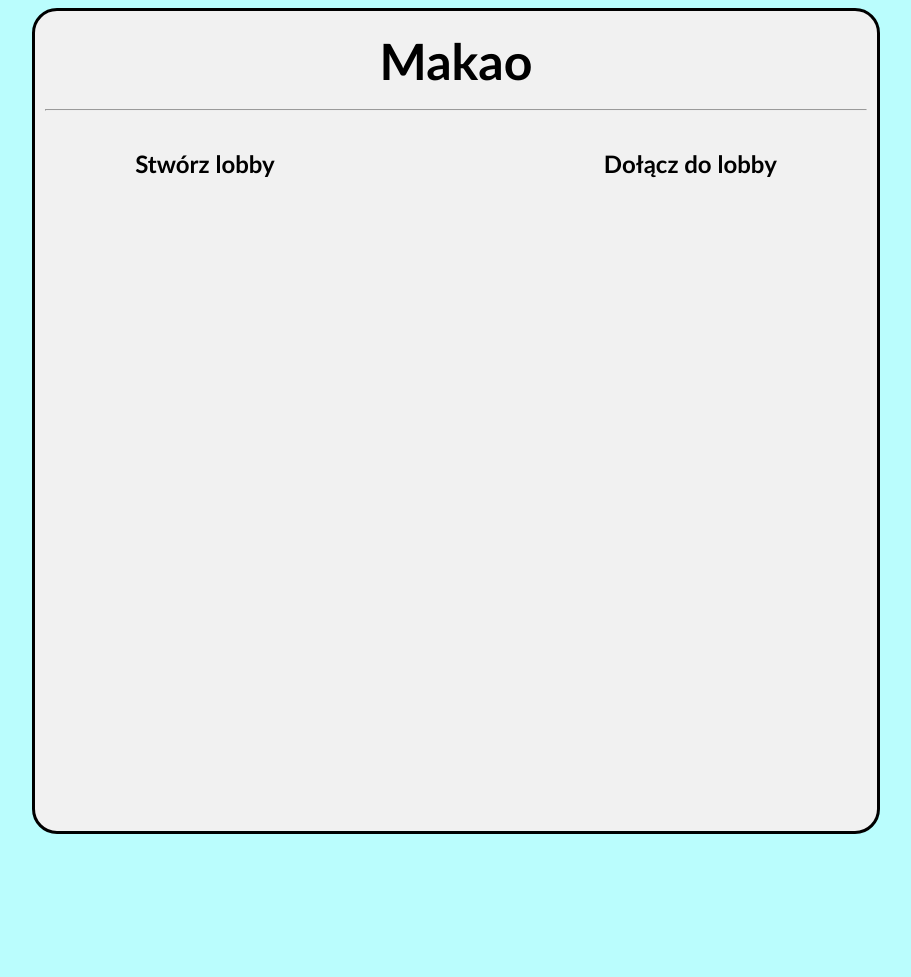
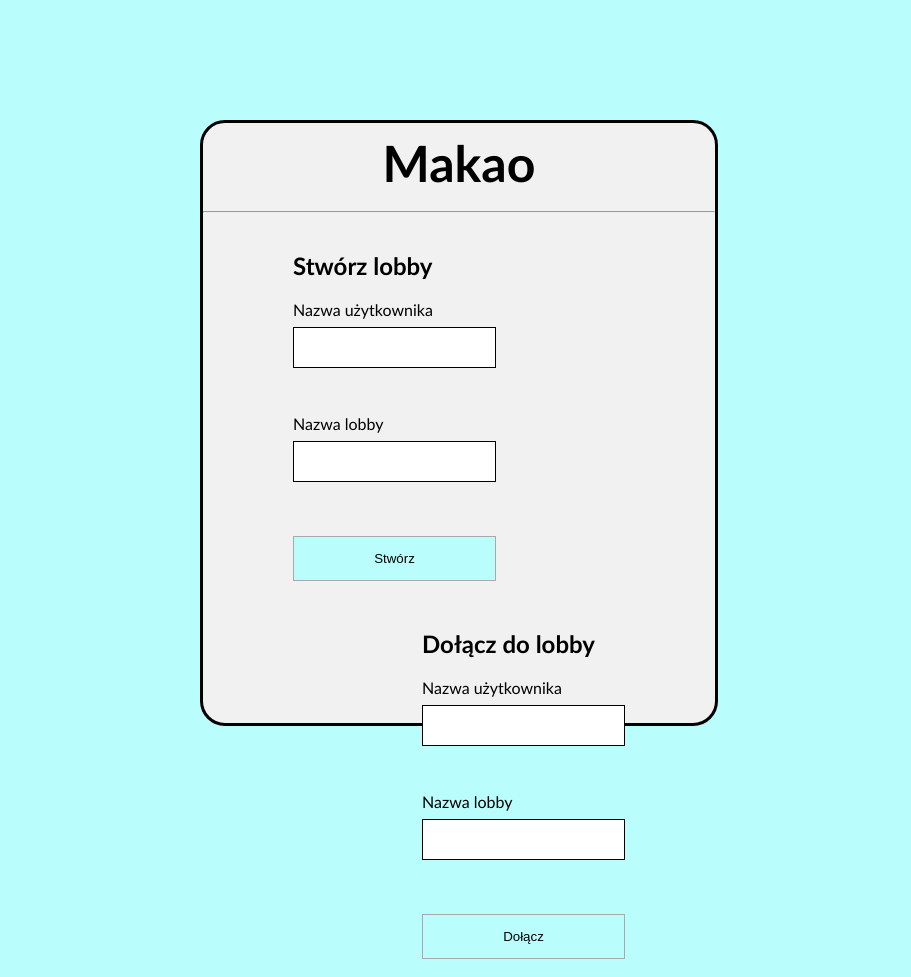
Before and after one commit to cmiband/Makao, a website: page public/views/index.html in a window 1280 px wide. Shown: the whole page, without its empty margins (184-1095 px from the left). Before the commit the page ends 842 px from the top, so only its background shows below. Drawn offline with nearby package versions, Linux system fonts and the light colour scheme; no server answers.

Commit message:
probably end of basic front-end
also first socket.io test

```diff
--- /dev/null
+++ b/client.js
@@ -0,0 +1 @@
+const socket = io('http://localhost:3000');
--- a/package.json
+++ b/package.json
@@ -20,6 +20,7 @@
     "express": "^4.17.2",
     "nodemon": "^2.0.15",
     "serve-favicon": "^2.5.0",
-    "socket.io": "^4.4.0"
+    "socket.io": "^4.4.0",
+    "socket.io-client": "^4.4.0"
   }
 }
--- a/public/styles/style.css
+++ b/public/styles/style.css
@@ -1,17 +1,41 @@
 body{
     background-color: rgb(186, 253, 253);
+}
+
+input[type=text]{
+    width: 100%;
+    padding: 12px;
+    margin: 8px 0;
+    display: block;
+    border: 1px solid black;
+    box-sizing: border-box;
+}
+
+button{
+    background-color: rgb(186, 253, 253);
+    padding: 14px 20px;
+    margin: 8px 0;
+    border: 1px solid darkgray;
+    cursor: pointer;
+    width: 100%;
+}
+
+button:hover{
+    opacity: 0.8;
 }
 
 #root{
     font-family: 'Trebuchet MS', 'Lucida Sans Unicode', 'Lucida Grande', 'Lucida Sans', Arial, sans-serif;
     background-color: rgb(241, 241, 241);
 
+    position: absolute;
+    top: 15%;
+    left: 30%;
     margin: auto;
-    width: 65%;
-    height: 800px;
+    width: 40%;
+    height: 600px;
     border: 3px solid black;
     border-radius: 25px;
-    padding: 10px;
 }
 
 #title{
--- a/public/views/index.html
+++ b/public/views/index.html
@@ -6,7 +6,8 @@
         <meta name='description' content='Creating lobby for a game'>
         <title>App</title>
         <script src="https://cdnjs.cloudflare.com/ajax/libs/socket.io/4.4.0/socket.io.js"></script>
-        <link rel='stylesheet' type='text/css' href='/styles/style.css'/>
+        <link rel='stylesheet' type='text/css' href='/public/styles/style.css'/>
+        <script type='module' src='/client.js'></script>
     </head>
     <body>
         <div id='root'>
@@ -14,9 +15,25 @@
             <hr>
             <div id='createLobby'>
                 <h2>Stwórz lobby</h2>
+                <form class='creation'>
+                    <label for='nickname'>Nazwa użytkownika</label>
+                    <input type='text' name='nickname' required><br><br>
+                    <label for='lobbyname'>Nazwa lobby</label>
+                    <input type='text' name='lobbyname' required><br><br>
+
+                    <button type='submit'>Stwórz</button>
+                </form>
             </div>
             <div id='joinLobby'>
                 <h2>Dołącz do lobby</h2>
+                <form class='creation'>
+                    <label for='nickname'>Nazwa użytkownika</label>
+                    <input type='text' name='nickname' required><br><br>
+                    <label for='lobbyname'>Nazwa lobby</label>
+                    <input type='text' name='lobbyname' required><br><br>
+
+                    <button type='submit'>Dołącz</button>
+                </form>
             </div>
         </div>
     </body>
```
Also changed, not shown: server.js (+9 -3 lines), 1 other file.
